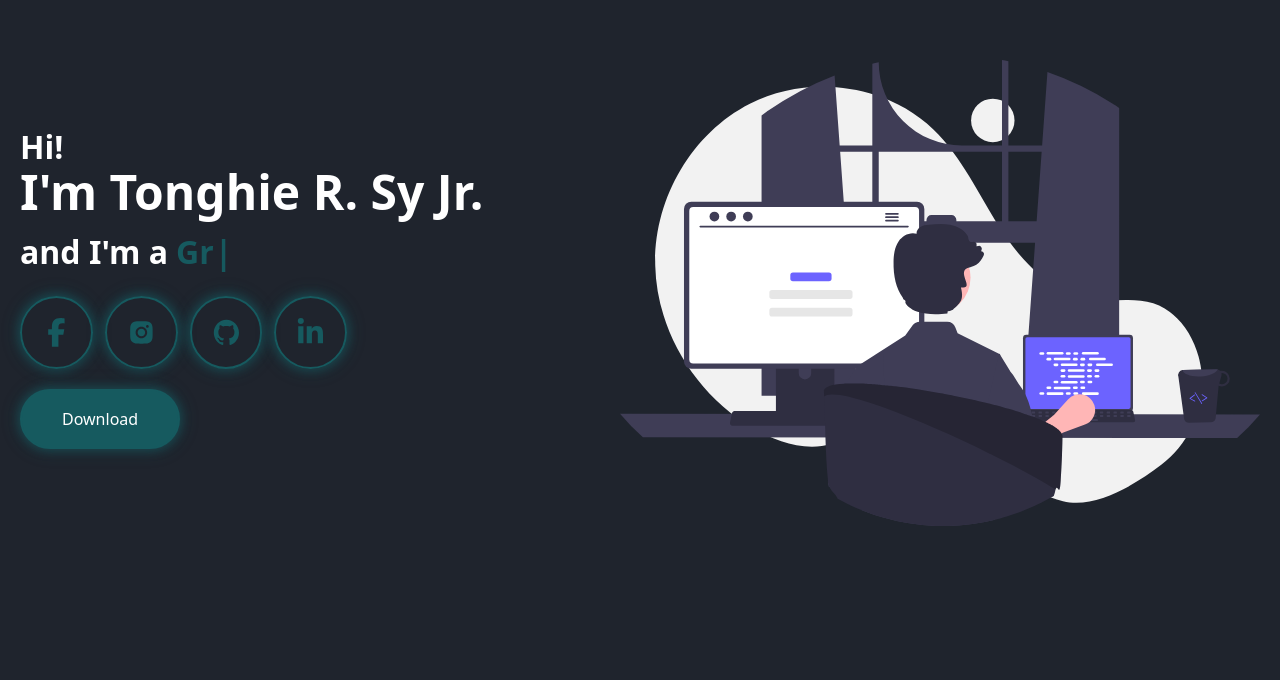
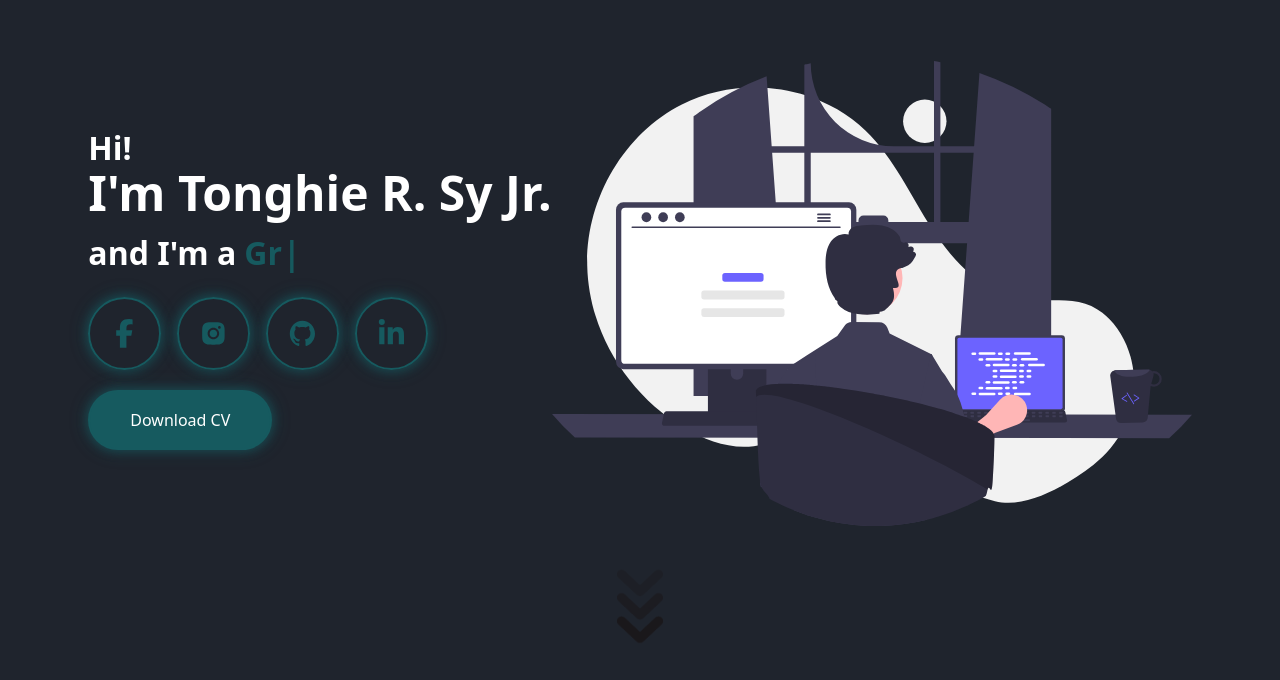
Before and after one commit to cjricafortsy/PortfolioV2, a React (Vite) app: page / in a window 1280 px wide. Shown: the part 114-794 px from the top of the page. Built offline with nearby package versions, Linux system fonts and the light colour scheme.

Commit message:
Tech Stack Added

```diff
--- a/src/App.jsx
+++ b/src/App.jsx
@@ -1,12 +1,14 @@
 import { useState } from "react";
 import Home from "./Components/Home";
+import Techstack from "./Components/Techstack";
 import "./App.css";
 
 function App() {
   const [count, setCount] = useState(0);
   return (
-    <section>
+    <section className="h-screen overflow-auto hide-scrollbar">
       <Home></Home>
+      <Techstack></Techstack>
     </section>
   );
 }
--- a/src/Components/Download.jsx
+++ b/src/Components/Download.jsx
@@ -7,9 +7,9 @@ function Download() {
       download="CV.pdf" // Optional: name the file on download
       className="text-white md:text-[2rem] xl:text-[1rem] 2xl:text-[1.5rem] md:py-6 md:px-20 lg:py-[3rem] lg:px-[7rem] mt-5 rounded-full xl:py-4 xl:px-10 py-2 px-5 border-2 border-textcolor
              shadow-[0px_0px_8px_2px_rgba(22,90,95,0.5),0px_0px_15px_4px_rgba(22,90,95,0.3)]
-             bg-textcolor hover:text-bgcolor duration-500 cursor-pointer"
+             bg-textcolor hover:text-bgcolor duration-500 cursor-pointer hover:scale-110 active:scale-50"
     >
-      Download
+      Download CV
     </a>
   );
 }
--- a/src/Components/Home.jsx
+++ b/src/Components/Home.jsx
@@ -4,11 +4,13 @@ import Typewriter from "typewriter-effect";
 import "boxicons";
 import Socials from "./Socials";
 import Download from "./Download";
+import Arrow from "../assets/Arrow.gif";
 
 const Home = () => {
   return (
-    <div className="flex justify-between items-center w-full bg-bgcolor h-[100vh]">
-      <div className="flex xl:flex-row xl:justify-between items-center w-full lg:max-w-[1240px] 2xl:max-w-[1600px] mx-auto flex-col">
+    <div className="flex flex-col justify-between relative items-center w-full bg-bgcolor h-[100vh]">
+      <div>
+        <div className="flex xl:flex-row xl:justify-between items-center w-full lg:max-w-[1240px] 2xl:max-w-[1600px] mx-auto flex-col my-[8rem]">
           <div className="flex flex-col xl:items-start w-full justify-center items-center">
             <span className=" text-white md:text-[3rem] lg:text-[3rem] xl:text-[2rem] 2xl:text-[2.5rem] font-bold text-[1.3rem]">
               Hi!
@@ -38,6 +40,12 @@ const Home = () => {
           />
         </div>
       </div>
+      <img
+        src={Arrow}
+        alt=""
+        className="flex items-center mix-blend-multiply w-[10rem] absolute bottom-0"
+      />
+    </div>
   );
 };
 
--- a/src/Components/Socials.jsx
+++ b/src/Components/Socials.jsx
@@ -6,12 +6,12 @@ import { FaLinkedinIn } from "react-icons/fa6";
 
 const Socials = () => {
   return (
-    <div className="flex flex-row justify-between items-center gap-3">
+    <div className="flex flex-row justify-between items-center gap-4">
       <a
         href="https://www.facebook.com/tonghie.syjr?mibextid=ZbWKwL"
         target="_blank"
         className="text-textcolor md:text-[2.5rem] lg:text-[4rem] xl:text-[1.8rem] 2xl:text-[2.3rem] mt-5 rounded-full lg:p-5 2xl:p-4 p-3 border-2 border-textcolor
-                    shadow-[0px_0px_8px_2px_rgba(22,90,95,0.5),0px_0px_15px_4px_rgba(22,90,95,0.3)] hover:bg-textcolor hover:text-bgcolor duration-500"
+                    shadow-[0px_0px_8px_2px_rgba(22,90,95,0.5),0px_0px_15px_4px_rgba(22,90,95,0.3)] hover:bg-textcolor hover:text-bgcolor duration-500 hover:scale-125 active:scale-50"
       >
         <span>
           <FaFacebookF />
@@ -21,7 +21,7 @@ const Socials = () => {
         href="https://www.instagram.com/cjricafortsy/"
         target="_blank"
         className="text-textcolor md:text-[2.5rem] lg:text-[4rem] xl:text-[1.8rem] 2xl:text-[2.3rem] mt-5 rounded-full lg:p-5 2xl:p-4 p-3 border-2 border-textcolor
-                    shadow-[0px_0px_8px_2px_rgba(22,90,95,0.5),0px_0px_15px_4px_rgba(22,90,95,0.3)] hover:bg-textcolor hover:text-bgcolor duration-500"
+                    shadow-[0px_0px_8px_2px_rgba(22,90,95,0.5),0px_0px_15px_4px_rgba(22,90,95,0.3)] hover:bg-textcolor hover:text-bgcolor duration-500 hover:scale-125 active:scale-50"
       >
         <span>
           <AiFillInstagram />
@@ -32,7 +32,7 @@ const Socials = () => {
         href="https://github.com/cjricafortsy"
         target="_blank"
         className="text-textcolor md:text-[2.5rem] lg:text-[4rem] xl:text-[1.8rem] 2xl:text-[2.3rem] mt-5 rounded-full lg:p-5 2xl:p-4 p-3 border-2 border-textcolor
-                    shadow-[0px_0px_8px_2px_rgba(22,90,95,0.5),0px_0px_15px_4px_rgba(22,90,95,0.3)] hover:bg-textcolor hover:text-bgcolor duration-500"
+                    shadow-[0px_0px_8px_2px_rgba(22,90,95,0.5),0px_0px_15px_4px_rgba(22,90,95,0.3)] hover:bg-textcolor hover:text-bgcolor duration-500 hover:scale-125 active:scale-50"
       >
         <span>
           <IoLogoGithub />
@@ -42,7 +42,7 @@ const Socials = () => {
         href="https://www.linkedin.com/in/tonghie-sy-61a167280/"
         target="_blank"
         className="text-textcolor md:text-[2.5rem] lg:text-[4rem] xl:text-[1.8rem] 2xl:text-[2.3rem] mt-5 rounded-full lg:p-5 2xl:p-4 p-3 border-2 border-textcolor
-                    shadow-[0px_0px_8px_2px_rgba(22,90,95,0.5),0px_0px_15px_4px_rgba(22,90,95,0.3)] hover:bg-textcolor hover:text-bgcolor duration-500"
+                    shadow-[0px_0px_8px_2px_rgba(22,90,95,0.5),0px_0px_15px_4px_rgba(22,90,95,0.3)] hover:bg-textcolor hover:text-bgcolor duration-500 hover:scale-125 active:scale-50"
       >
         <span>
           <FaLinkedinIn />
--- /dev/null
+++ b/src/Components/Techstack.jsx
@@ -0,0 +1,49 @@
+import React from "react";
+import { FaHtml5 } from "react-icons/fa";
+import { FaCss3 } from "react-icons/fa";
+import { IoLogoJavascript } from "react-icons/io";
+import { FaBootstrap } from "react-icons/fa";
+import { FaReact } from "react-icons/fa";
+import { PiFileSql } from "react-icons/pi";
+import { SiExcalidraw } from "react-icons/si";
+import { FaFigma } from "react-icons/fa";
+import { PiFileCSharp } from "react-icons/pi";
+import { AiOutlineDotNet } from "react-icons/ai";
+
+function techstack() {
+  const Icon = [
+    { id: 1, icon: <FaFigma />, name: "Figma" },
+    { id: 2, icon: <FaHtml5 />, name: "HTML 5" },
+    { id: 3, icon: <FaCss3 />, name: "CSS 3" },
+    { id: 4, icon: <IoLogoJavascript />, name: "JavaScript" },
+    { id: 5, icon: <FaBootstrap />, name: "Bootstrap 5" },
+    { id: 6, icon: <SiExcalidraw />, name: "Excalidraw" },
+    { id: 7, icon: <PiFileSql />, name: "MSSQL" },
+    { id: 8, icon: <PiFileCSharp />, name: "C#" },
+    { id: 9, icon: <AiOutlineDotNet />, name: "ASP.Net" },
+  ];
+  return (
+    <div className="flex justify-center items-center bg-bgcolor h-[100vh]">
+      <div className="flex flex-col justify-center items-center">
+        <h1 className="text-white text-[3.5rem] font-bold">
+          TECHNOLOGY <span className="text-textcolor">STACK</span>
+        </h1>
+        <div className="flex flex-wrap flex-col 2xl:flex-row items-center  justify-evenly mt-32 max-w-[90rem] gap-[10rem]">
+          {Icon.map((index) => (
+            <div
+              id={index.id}
+              className="flex flex-col justify-center items-center"
+            >
+              <span className="text-[8rem]">{index.icon}</span>
+              <span className="text-[1.5rem] text-white mt-5">
+                {index.name}
+              </span>
+            </div>
+          ))}
+        </div>
+      </div>
+    </div>
+  );
+}
+
+export default techstack;
--- a/src/index.css
+++ b/src/index.css
@@ -3,9 +3,15 @@
 @tailwind components;
 @tailwind utilities;
 
-/* * {
-  background-color: #1f242d;
-} */
+/* Hide the scrollbar but allow scrolling */
+.hide-scrollbar::-webkit-scrollbar {
+  display: none; /* Chrome, Safari */
+}
+
+.hide-scrollbar {
+  -ms-overflow-style: none; /* Internet Explorer 10+ */
+  scrollbar-width: none; /* Firefox */
+}
 
 .inter {
   font-family: "Inter", sans-serif;
@@ -28,3 +34,9 @@
     transform: translateY(0);
   }
 }
+
+.Icontext {
+  text-shadow: 0 0 5px white, 0 0 10px white, 0 0 15px white,
+    0 0 20px rgba(255, 255, 255, 0.8), 0 0 30px rgba(255, 255, 255, 0.6),
+    0 0 40px rgba(255, 255, 255, 0.4);
+}
```
Also changed, not shown: src/assets/Arrow.gif (added). Lines whose indentation alone changed are shown as unchanged.
